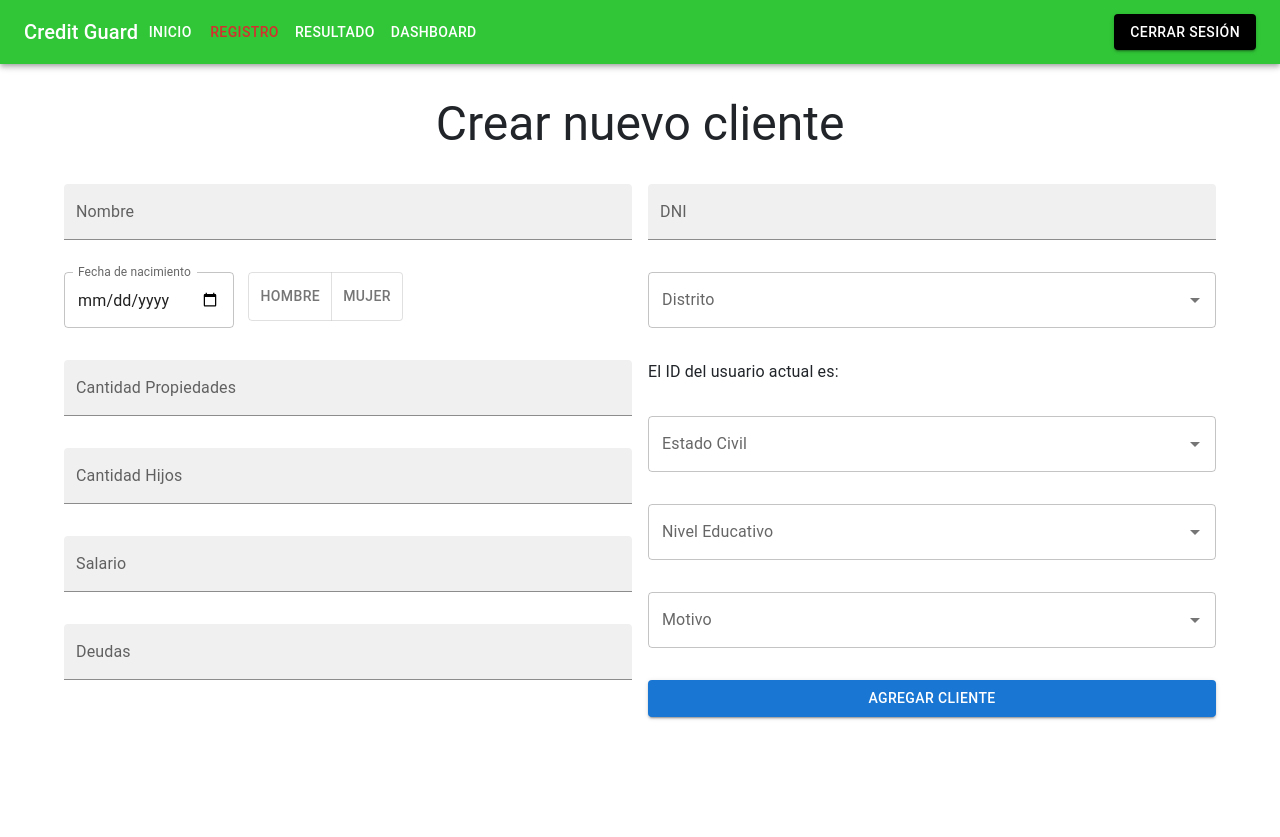
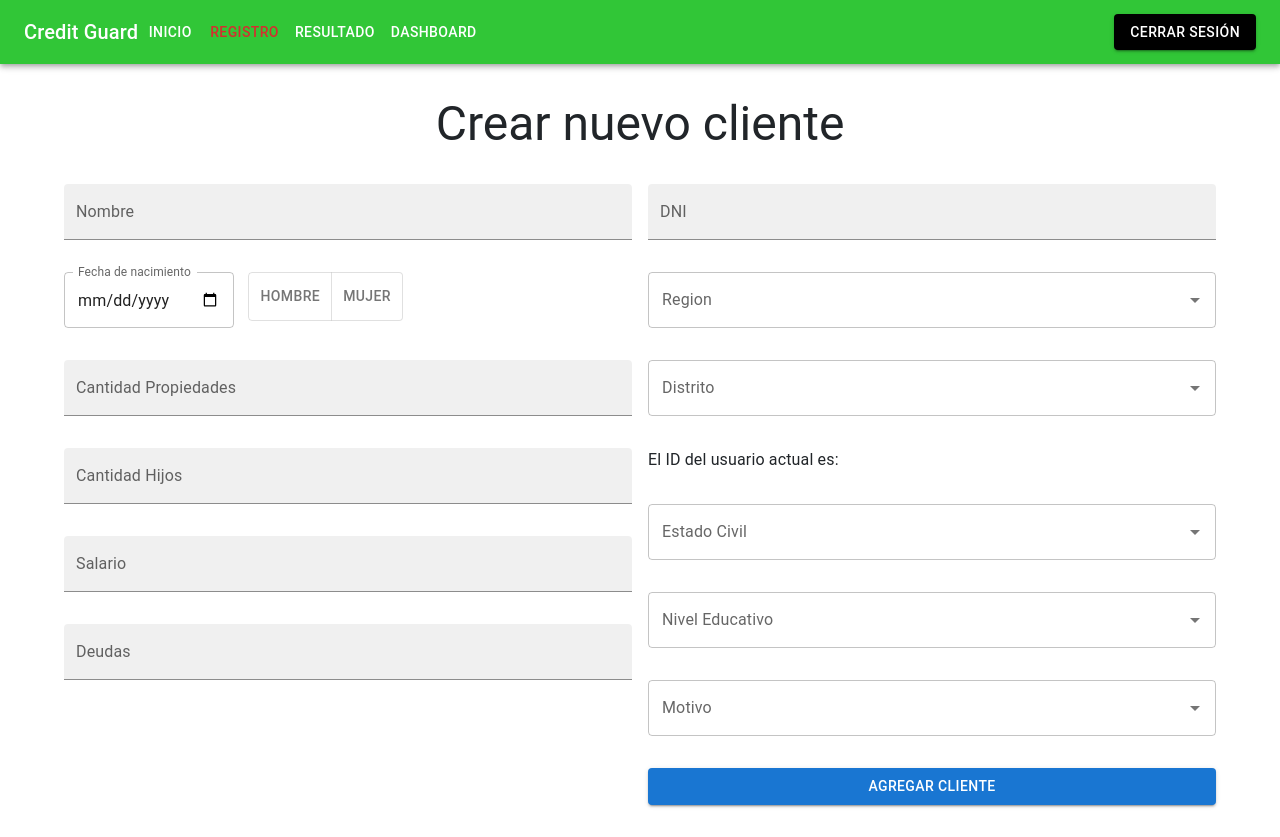
Before and after one commit to nicoleKraenau/Finalito, a React (Create React App) app in the folder tesis-morosidad-front-main/: page /agregarcliente in a window 1280 px wide. Before the commit the page ends 800 px from the top, so only its background shows below. Built offline with nearby package versions, Linux system fonts and the light colour scheme; no server answers.

Commit message:
Avance 2

```diff
--- a/tesis-morosidad-front-main/src/components/CrearCuenta.js
+++ b/tesis-morosidad-front-main/src/components/CrearCuenta.js
@@ -80,6 +80,7 @@ const CrearCuenta = () =>{
                   body: JSON.stringify(task),
               });
               const data = await response.json();
+              navigate('/login');
           } else {
               setAlert("El correo ya ha sido registrado. Intente con otro.");
               setOpen(true);
--- a/tesis-morosidad-front-main/src/components/Dashboard.js
+++ b/tesis-morosidad-front-main/src/components/Dashboard.js
@@ -548,10 +548,11 @@ export default function Dashboard(){
               }
           }
       }));
+      console.log(data);
       const filteredData = data.filter((item) => item !== undefined);
-
-      console.log(filteredData, 'gggggggggggggg');
-      setCountDistrito(filteredData);
+      const filteredData2 = filteredData.filter((item) => item.value > 0);
+      console.log(filteredData2, 'gggggggggggggg');
+      setCountDistrito(filteredData2);
 
       const data2 = await Promise.all(dataEstadoCivil.map(async (e) => {
           const id = e.tipo_de_estado;
--- a/tesis-morosidad-front-main/src/components/Nuevocliente.js
+++ b/tesis-morosidad-front-main/src/components/Nuevocliente.js
@@ -18,6 +18,7 @@ export default function NuevoCliente() {
   const [dataRegion, setDataRegion] = useState([]);
   const [dataMotivo, setDataMotivo] = useState([]);
   const [dataClientes, setClientes] = useState([]);
+  const [laregion, setLaregion] = useState();
   const [store, dispatch] = useContext (StoreContext)
   const { user } = store;
   const [userId, setUserId] = useState('');
@@ -302,6 +303,9 @@ export default function NuevoCliente() {
     } else if (task.DNI=="") {
       setAlert("El campo 'DNI' está vacío. Intente de nuevo.");
       handleOpen();
+    } else if (laregion==null) {
+      setAlert("El campo 'Region' no está seleccionado. Intente de nuevo.");
+      handleOpen();
     } else if (task.id_distrito==null) {
       setAlert("El campo 'Distrito' no está seleccionado. Intente de nuevo.");
       handleOpen();
@@ -401,6 +405,9 @@ export default function NuevoCliente() {
     } else if (task.DNI=="") {
       setAlert("El campo 'DNI' está vacío. Intente de nuevo.");
       handleOpen();
+    } else if (laregion==null) {
+      setAlert("El campo 'Region' no está seleccionado. Intente de nuevo.");
+      handleOpen();
     } else if (task.id_distrito==null) {
       setAlert("El campo 'Distrito' no está seleccionado. Intente de nuevo.");
       handleOpen();
@@ -465,6 +472,20 @@ export default function NuevoCliente() {
     }
   };
 
+  const distritosporRegion = async (e) => {
+
+    if(e!=null){
+      const responseDistritobyRegion = await fetch(process.env.REACT_APP_API_URL + '/alldistritosporregion/' + e.id_region);
+      const distritos = await responseDistritobyRegion.json();
+      setDataDistrito(distritos);
+      setLaregion(e.nombre_region);
+    } else {
+      const responseDistritobyRegion = await fetch(process.env.REACT_APP_API_URL + '/distrito');
+      const distritos = await responseDistritobyRegion.json();
+      setDataDistrito(distritos);
+      setLaregion(null);
+    }
+  }
 
 
   const handleUserIdChange = (event) => {
@@ -503,6 +524,15 @@ export default function NuevoCliente() {
               </Grid>
               <Grid item xs={6}>
                 <TextField onChange={handlenumChange} fullWidth name="dni" id="filled-basic1" label="DNI" variant="filled" value={task.dni} sx={{ marginBottom:'2rem'}}/>
+                <Autocomplete
+                  onChange={(event, newValue) => { distritosporRegion(newValue) }}
+                  options={dataRegion || []}
+                  getOptionLabel={(option) => option.nombre_region}
+                  renderInput={(params) => ( <TextField {...params} label="Region" variant="outlined" fullWidth /> )}
+                  getOptionSelected={(option, value) => option.nombre_region === value.nombre_region} sx={{ marginBottom:'2rem'}}
+                  disabled={!dataLoaded} // Deshabilita el Autocomplete mientras los datos se cargan
+                  />
+
                 <Autocomplete value={task.id_distrito}
                   onChange={(event, newValue) => { setTask({ ...task, id_distrito: newValue }); }}
                   options={dataDistrito || []}
--- a/tesis-morosidad-front-main/src/components/Resultado.js
+++ b/tesis-morosidad-front-main/src/components/Resultado.js
@@ -793,7 +793,7 @@ const calcularPorcentaje = (cliente) => {
               <Typography variant="h5" sx={{ marginBottom: '2rem' }}> <b>Deudas:</b> {cliente.deudas} </Typography>
             </Grid>
             <Grid item xs={6}>
-              <Typography variant="h5" sx={{ marginBottom: '2rem' }}> <b>Region:</b> {dataRegion[cliente.id_distrito.id_region-1] ? dataRegion[cliente.id_distrito.id_region-1].nombre_region : "Region no disponible"} </Typography>
+              <Typography variant="h5" sx={{ marginBottom: '2rem' }}> <b>Region:</b> {dataRegion[cliente.id_distrito.id_region-1] ? dataRegion[cliente.id_distrito.id_region-1] .nombre_region : "Region no disponible"} </Typography>
               <Typography variant="h5" sx={{ marginBottom: '2rem' }}> <b>Distrito:</b> {cliente.id_distrito.nombre_distrito} </Typography>
               <Typography variant="h5" sx={{ marginBottom: '2rem' }}> <b>Usuario:</b> {cliente.id_usuario.nombre} </Typography>
               <Typography variant="h5" sx={{ marginBottom: '2rem' }}> <b>Estado Civil:</b> {cliente.id_estadocivil.tipo_de_estado} </Typography>
```
Also changed, not shown: 2 other files (tests, documents, lock files or other folders).
